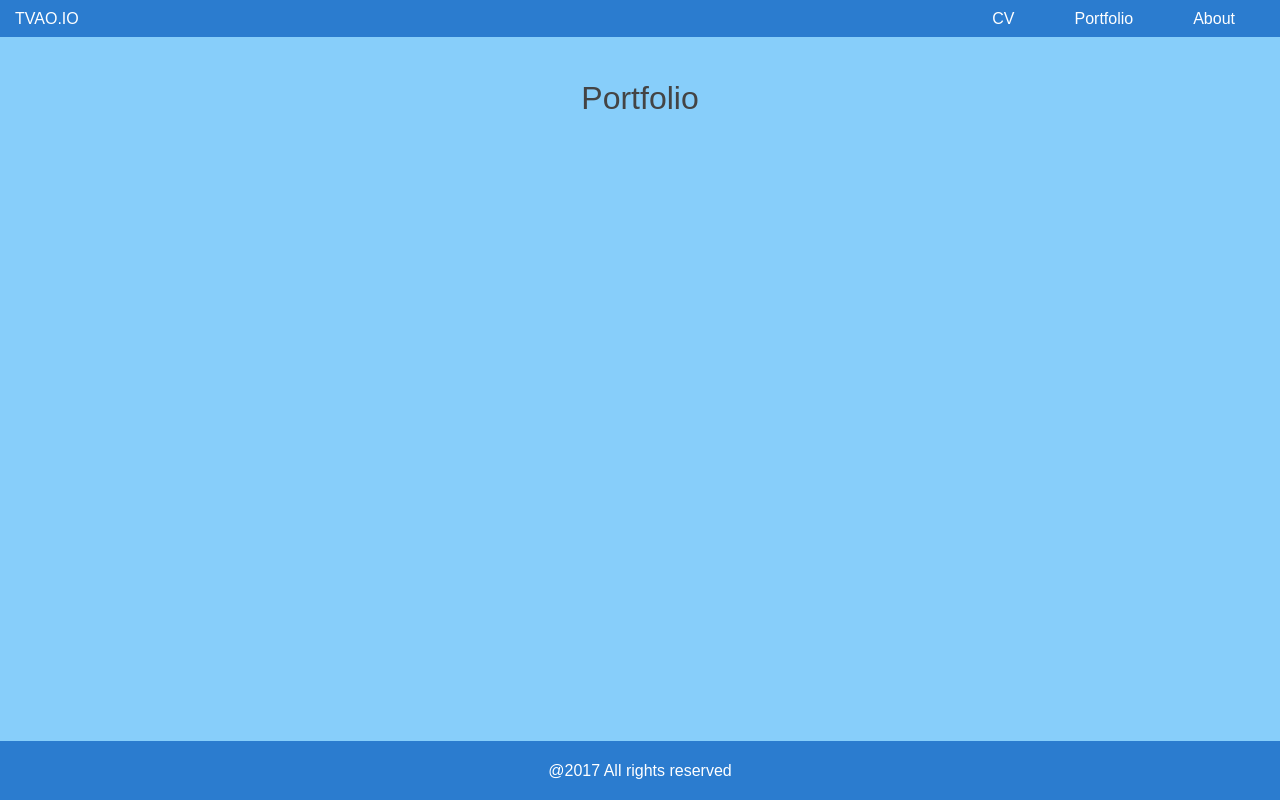
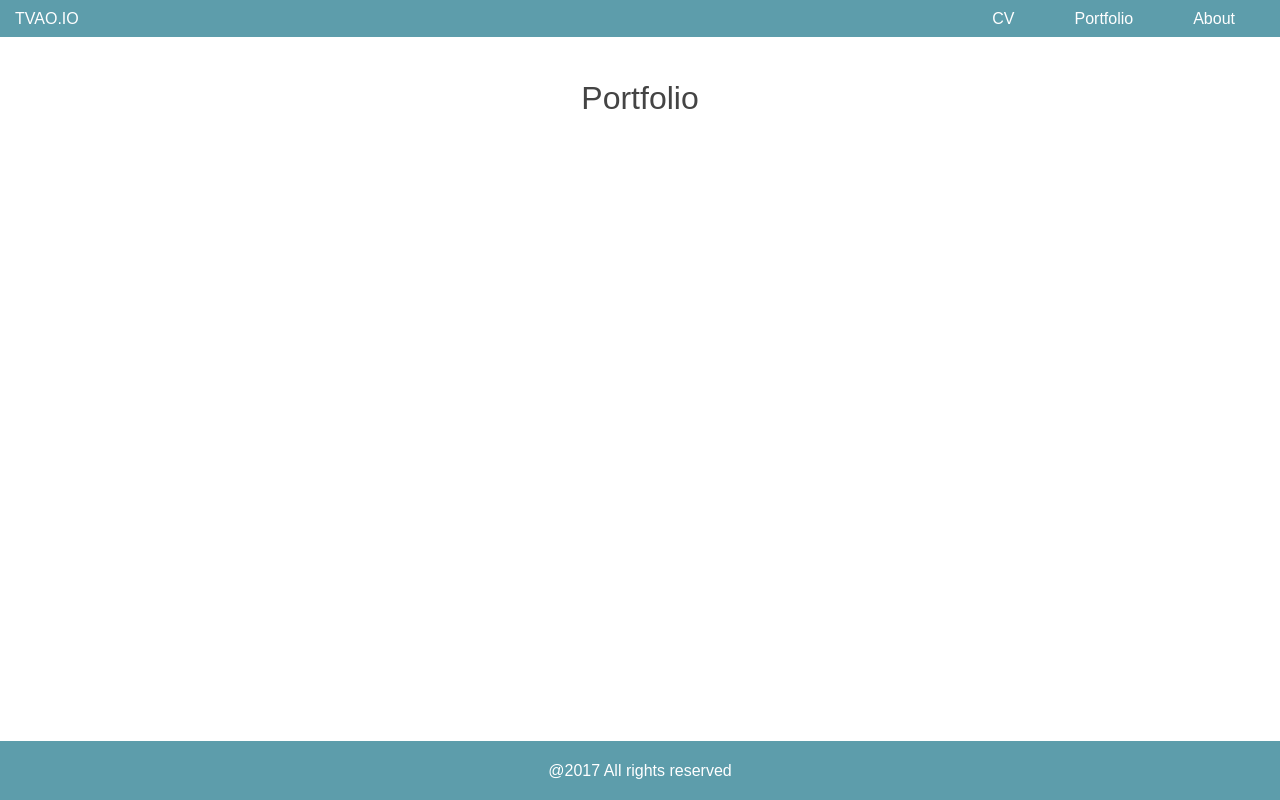
Before and after one commit to TVAO/tvano.github.io, a React (Create React App) app: page /portfolio in a window 1280 px wide. Built offline with nearby package versions, Linux system fonts and the light colour scheme.

Commit message:
Changed color of header and footer again... CSS got me working.

```diff
--- a/src/components/Content.js
+++ b/src/components/Content.js
@@ -16,7 +16,7 @@ const Content = () => (
       <Route exact path='/about' component={About}/>
       <Route exact path='/cv' component={CV}/>
       <Route exact path='/portfolio' component={Portfolio}/>
-      <Route path='*' component={NotFound}/>
+      <Route component={NotFound}/>
     </Switch>
   </main>
 )
--- a/src/styles/Footer.css
+++ b/src/styles/Footer.css
@@ -4,7 +4,7 @@ footer {
   position:absolute;
   bottom:0;
   left:0;
-  background-color: #2b7ccf;
+  background-color: #5d9dab;
   color: white;
 }
 
--- a/src/styles/Header.css
+++ b/src/styles/Header.css
@@ -14,7 +14,7 @@ a {
 
 .navbar {
   overflow: hidden;
-  background-color: #2b7ccf;
+  background-color: #5d9dab;
   position: fixed; /* Fix the navbar position */
   top: 0; /* Position navbar at top of page */
   width: 100%; /* Full width */
--- a/src/styles/index.css
+++ b/src/styles/index.css
@@ -2,5 +2,5 @@ body {
   margin: 0;
   padding: 0;
   font-family: sans-serif;
-    background-color: #87CEFA;
+    background-color: white;
 }
```
